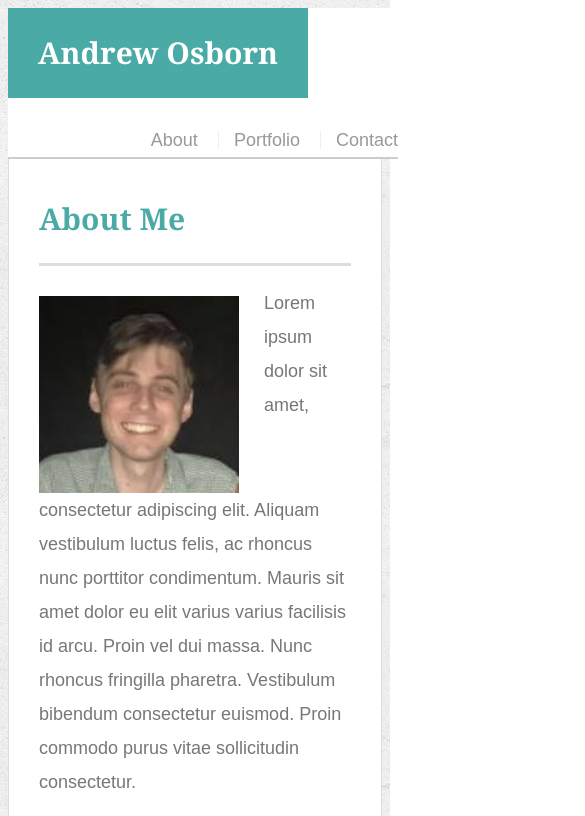
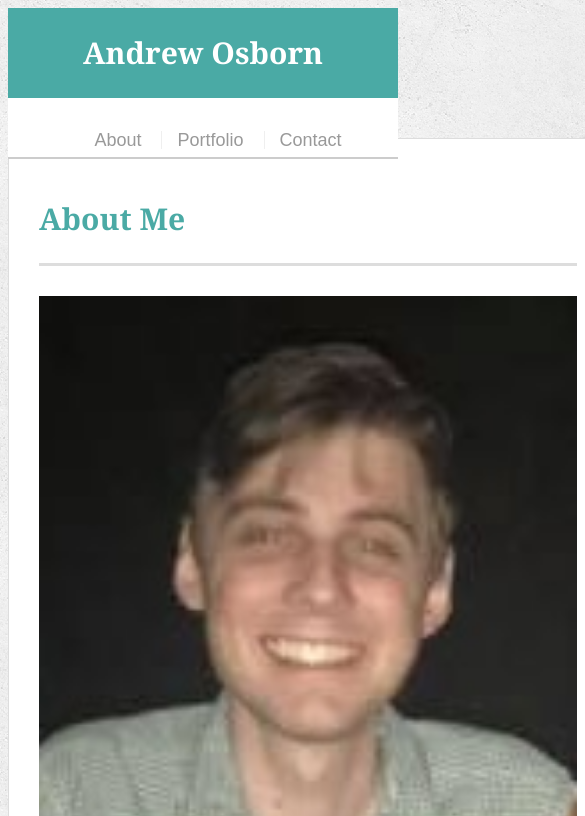
Before and after one commit to Andosbor/Responsive-Portfolio, a plain HTML site: page index.html in a window 390 px wide. Shown: the top 816 px of the page, 585 px wide, since content can reach past the window. Drawn offline with Linux system fonts and the light colour scheme.

Commit message:
completed media queries

```diff
--- a/assets/css/style.css
+++ b/assets/css/style.css
@@ -215,3 +215,70 @@ body {
     background: #4aaaa5;
     border: 0 none;
   }
+
+/*media query*/
+@media screen and (max-width:980px){
+/*resizing the main areas to fit the assignment model*/
+  #main-container{
+    float: left;
+    width: 700px;
+    font-size: 16px;
+    line-height: 25px;
+  }
+/*attempting to scale the image based on size*/
+  .auth-image {
+    width: 25%;
+    height: auto;
+  }
+
+}
+
+@media screen and (max-width:768px){
+  #main-container{
+    float: left;
+    width: 600px;
+    font-size: 16px;
+    line-height: 22px;
+  }
+  .auth-image {
+    width: 40%;
+    height: auto;
+  }
+  /*rescaling the sizes of the sections in my portfolio that display my work*/
+  .work{
+    width:45%;
+    height:auto;
+  }
+}
+
+@media screen and (max-width:640px){
+  /*making the header be static*/
+    header{
+      position: static;
+    }
+    #main-container{
+      float: left;
+      width: 500x;
+      font-size: 16px;
+      line-height: 20px;
+    }
+    .auth-image {
+      width: 100%;
+      height: auto;
+      margin-bottom:8px;
+    }
+    #logo{
+      width:100%;
+      height:auto;
+    }
+    /*making the navigation bar say my name and then my links underneath it*/
+    nav{
+      width:100%;
+      height:auto;
+      text-align:center;
+    }
+    .work{
+      width:100%;
+      height:auto;
+    }
+}
--- a/index.html
+++ b/index.html
@@ -5,6 +5,7 @@
   <meta charset="UTF-8">
   <title>About | Your Name</title>
   <link rel="stylesheet" type="text/css" href="assets/css/style.css">
+  <meta name="viewport" content="width=device-width, initial-scale=1.0">
 </head>
 
 <body>
```
Also changed, not shown: contact.html (+1 -0 lines), portfolio.html (+1 -0 lines).
